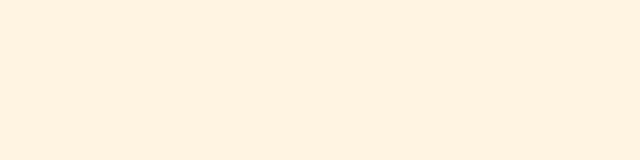
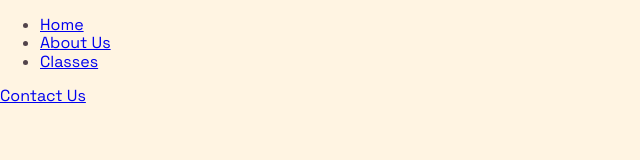
Before and after one commit to midpointProgrammer/DESN-340-VivaClayworks, a plain HTML site: page index.html in a window 1280 px wide. Shown: the whole page, without its empty margins (0-640 px from the left). Drawn offline with Linux system fonts and the light colour scheme.

Commit message:
Add basic structure for contact us button.

```diff
--- a/index.html
+++ b/index.html
@@ -21,7 +21,24 @@
 
 <body>
 	<!-- TOP NAVIGATION -->
-	<header>
+	<header class="navigation">
+
+		<!-- Links for the top navigation -->
+		<div>
+			<nav>
+				<ul>
+					<li><a href="index.html" class="">Home</a></li>
+					<li><a href="aboutUs.html">About Us</a></li>
+					<li><a href="Classes.html">Classes</a></li>
+				</ul>
+			</nav>
+		</div>
+
+		<!-- Contact Us button -->
+		 <div>
+			<a href="ContactUs.html" class="button-brown">Contact Us</a>
+		 </div>
+
 	</header>
 
     <!-- MAIN CONTENT-->
```
